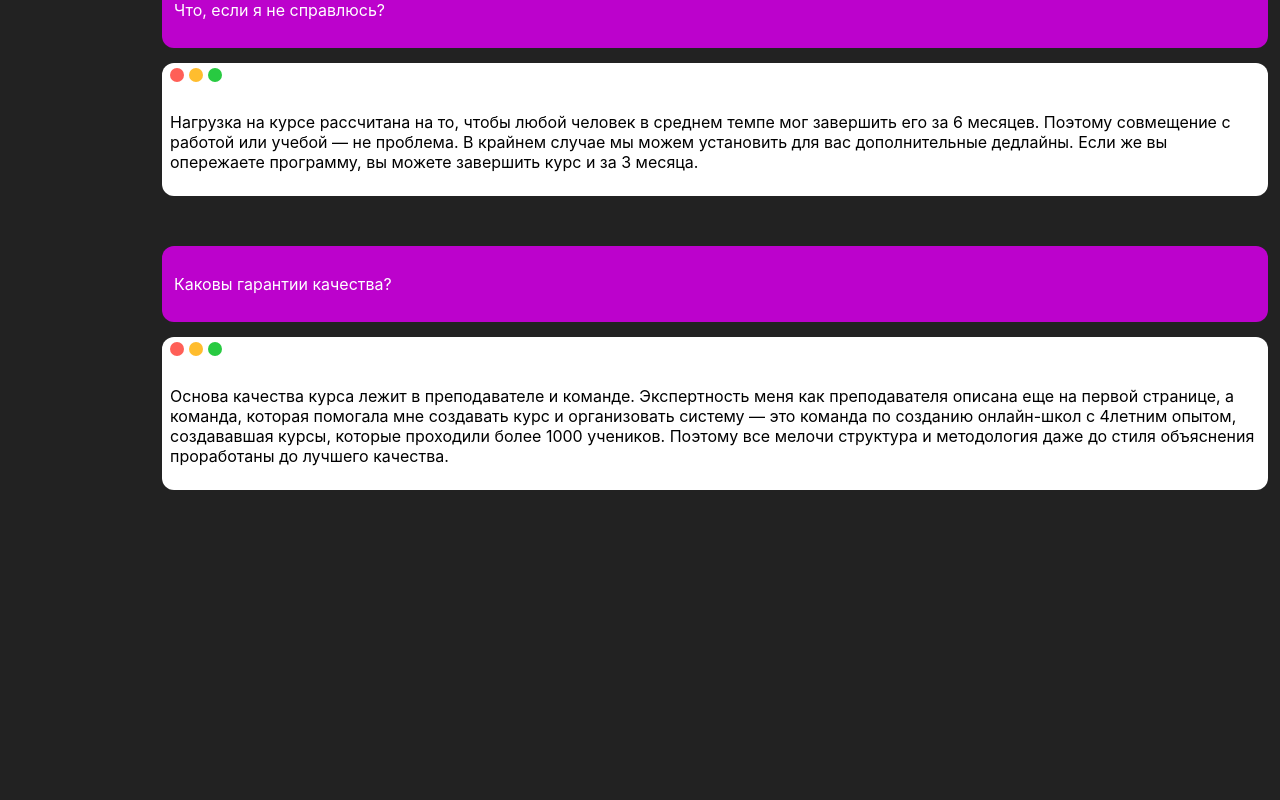
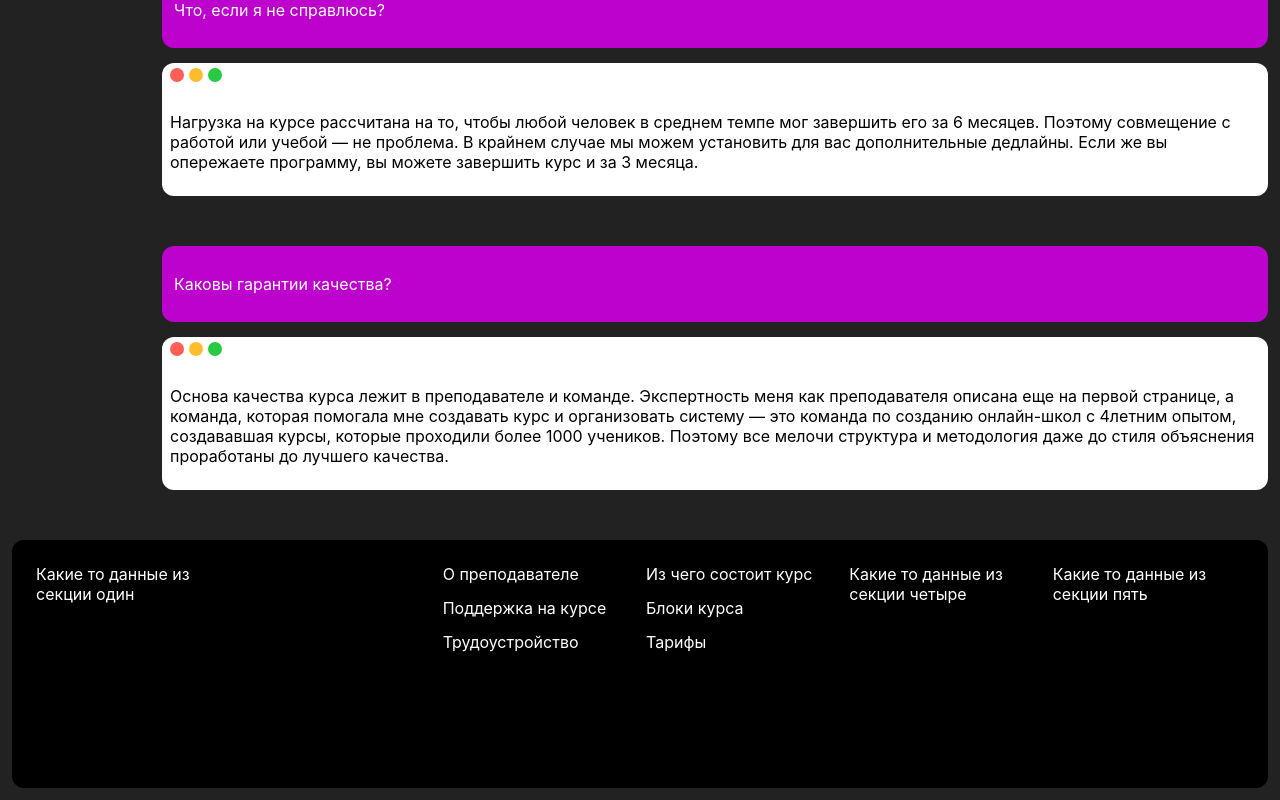
Before and after one commit to moiskillnadne/courses-app, a React (Vite) app: page / in a window 1280 px wide. Shown: the part 8586-9386 px from the top of the page. Before the commit the page ends 9138 px from the top, so only its background shows below. Built offline with nearby package versions, Linux system fonts and the light colour scheme.

Commit message:
feature: Landing footer

```diff
--- a/src/pages/LandingPage/index.tsx
+++ b/src/pages/LandingPage/index.tsx
@@ -10,6 +10,7 @@ import {
   LandingResult,
   LandingRates,
   LandingQuestions,
+  LandingFooter,
 } from "~/widgets/Landing"
 
 export const LandingPage = () => {
@@ -34,6 +35,7 @@ export const LandingPage = () => {
       <LandingRates />
       <ApplyButton />
       <LandingQuestions />
+      <LandingFooter />
     </div>
   )
 }
--- /dev/null
+++ b/src/widgets/Landing/Footer/index.tsx
@@ -0,0 +1,33 @@
+import "./style.css"
+
+export const LandingFooter = () => {
+  return (
+    <div className="footer-layout">
+      <div className="footer-section-1">Какие то данные из секции один</div>
+      <div className="footer-section-2 common-style-for-footer-links ">
+        <div>
+          <a href="">О преподавателе</a>
+        </div>
+        <div>
+          <a href="">Поддержка на курсе</a>
+        </div>
+        <div>
+          <a href="">Трудоустройство</a>
+        </div>
+      </div>
+      <div className="footer-section-3 common-style-for-footer-links ">
+        <div>
+          <a href="">Из чего состоит курс</a>
+        </div>
+        <div>
+          <a href="">Блоки курса</a>
+        </div>
+        <div>
+          <a href="">Тарифы</a>
+        </div>
+      </div>
+      <div className="footer-section-4">Какие то данные из секции четыре</div>
+      <div className="footer-section-5">Какие то данные из секции пять</div>
+    </div>
+  )
+}
--- /dev/null
+++ b/src/widgets/Landing/Footer/style.css
@@ -0,0 +1,49 @@
+.footer-layout {
+  display: grid;
+  grid-template-columns: repeat(6, 1fr);
+
+  gap: 12px;
+
+  height: 200px;
+  background-color: black;
+  color: white;
+
+  padding: 24px;
+  border-radius: 12px;
+}
+
+.footer-section-1 {
+  grid-column: 1 / 2;
+}
+
+.footer-section-2 {
+  grid-column: 3 / 4;
+}
+
+.footer-section-3 {
+  grid-column: 4 / 5;
+}
+
+.footer-section-4 {
+  grid-column: 5 / 6;
+}
+
+.footer-section-5 {
+  grid-column: 6 / 7;
+}
+
+.common-style-for-footer-links {
+  display: flex;
+  flex-direction: column;
+
+  gap: 14px;
+}
+
+.common-style-for-footer-links a {
+  color: white;
+  text-decoration: none;
+}
+
+.common-style-for-footer-links a:hover {
+  text-decoration: underline;
+}
--- a/src/widgets/Landing/index.ts
+++ b/src/widgets/Landing/index.ts
@@ -7,3 +7,4 @@ export * from "./Employment"
 export * from "./Result"
 export * from "./Rates"
 export * from "./Questions"
+export * from "./Footer"
```
